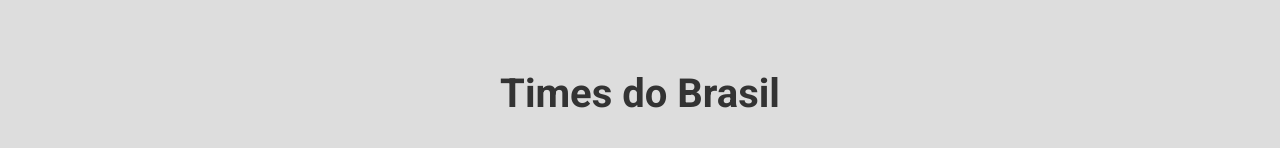
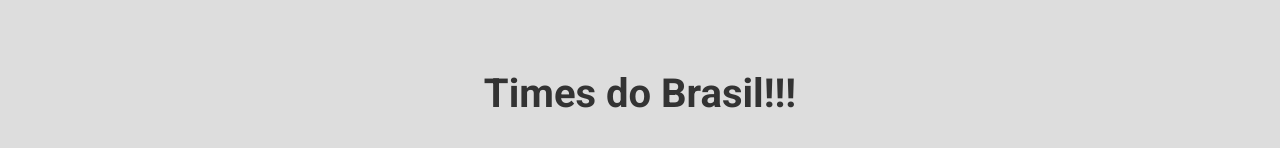
Before and after one commit to Gabriellluna/AW1-IFSP, a plain HTML site: page index.html in a window 1280 px wide. Shown: the part 136-284 px from the top of the page. Drawn offline with Linux system fonts and the light colour scheme.

Commit message:
first commit

```diff
--- a/index.html
+++ b/index.html
@@ -20,7 +20,7 @@
 <body>
     <div class="d-flex justify-center align-center ">
         <section class="search-section">
-            <h1 class="f-40">Times do Brasil</h1>
+            <h1 class="f-40">Times do Brasil!!!</h1>
             <div class="gap-30 d-flex column space-between align-center">
                 <input class="input-type" type="text" placeholder="Digite o time que você deseja">
                 <button class="button-primary"><i class="runner"></i>Pesquisar</button>
```
